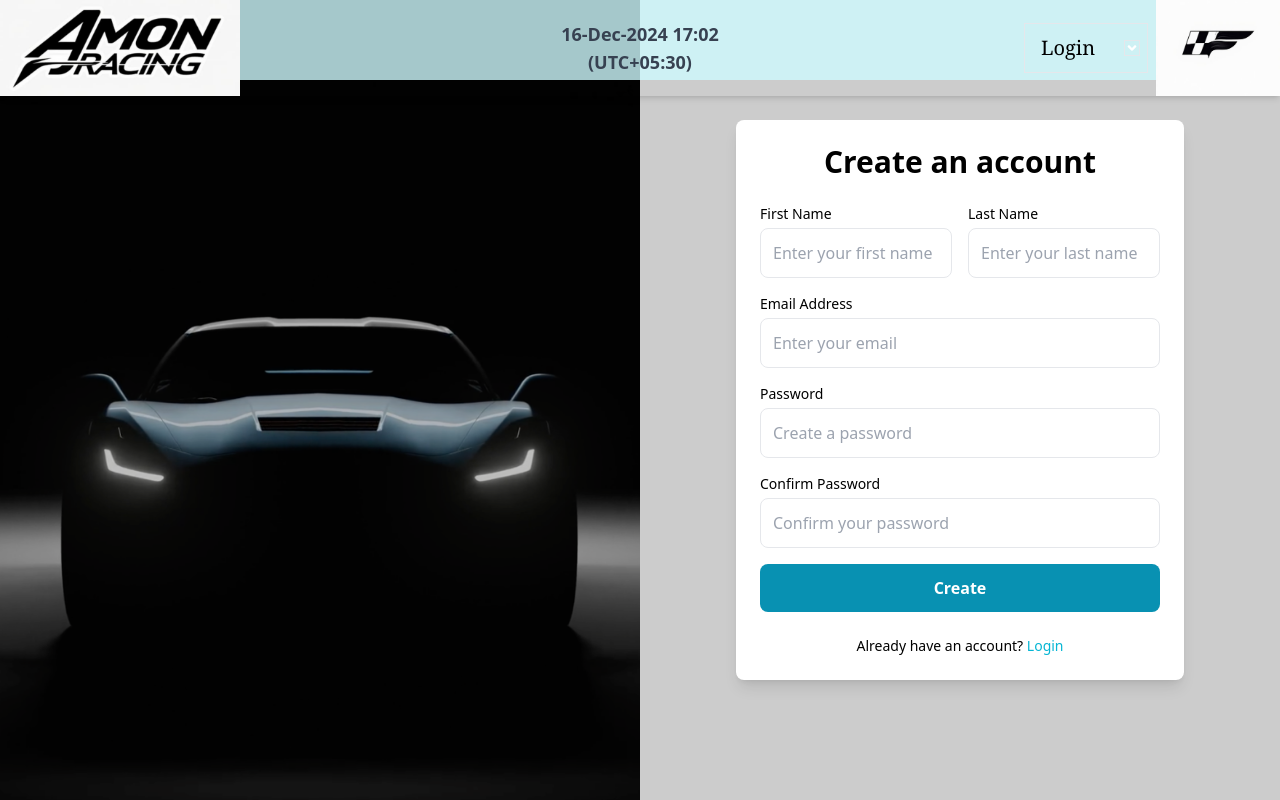
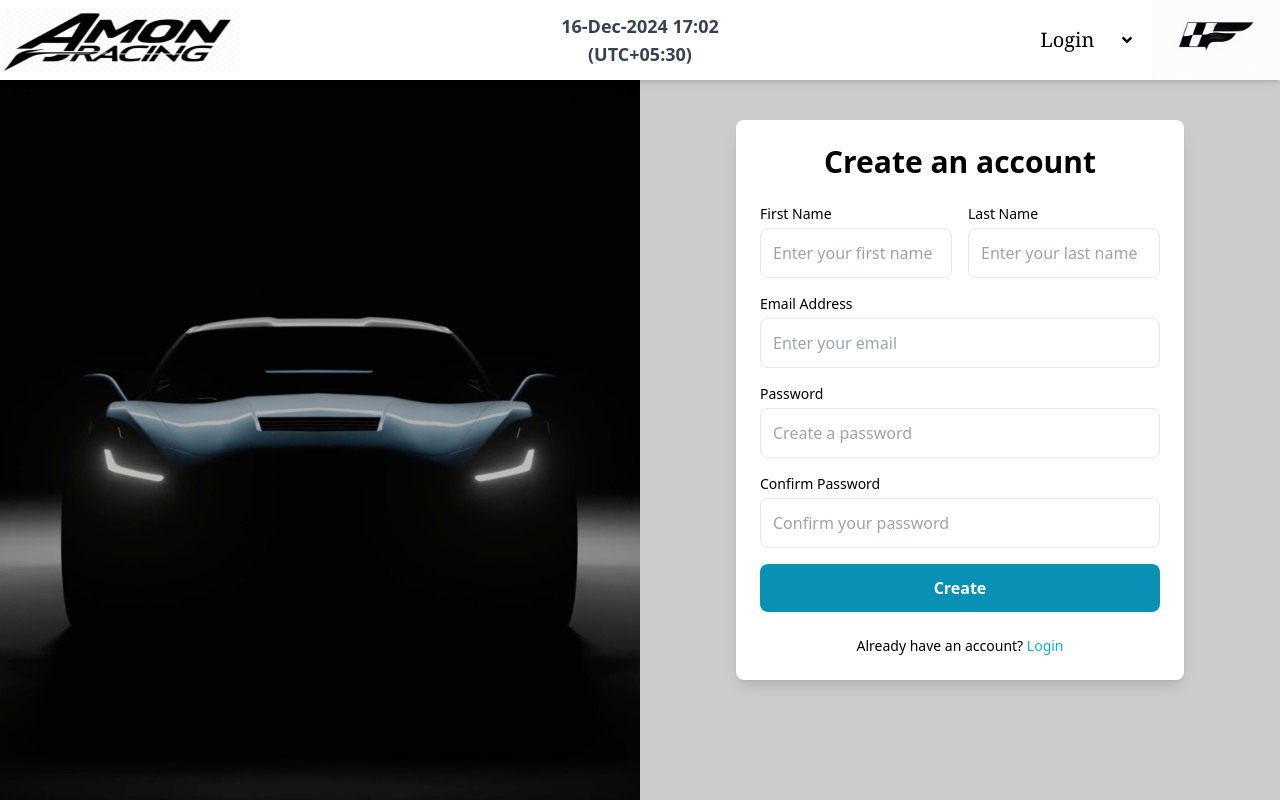
Before and after one commit to prasanthNasaka/InfinityAutomotiveUI, a React (Vite) app: page /signup in a window 1280 px wide. Built offline with nearby package versions, Linux system fonts and the light colour scheme.

Commit message:
added header in signup page

```diff
--- a/src/Components/Header.jsx
+++ b/src/Components/Header.jsx
@@ -1,17 +1,17 @@
-import flag from "../assets/race.jpeg";
+import flag from "../assets/amon.png";
 import photo from "../assets/flag.jpeg";
 import { IoIosMenu } from "react-icons/io";
 import { FaAngleDown } from "react-icons/fa";
 
 const Header = () => {
   return (
-    <section className="w-full h-24 flex justify-between items-center shadow-md   text-center font-thin">
+    <section className="w-full h-20 flex justify-between items-center shadow-md   text-center font-thin bg-white">
       <div className="h-full w-1/5 flex items-center phone:w-full iphone:w-full ">
         <div className="w-full h-full flex items-center  phone:justify-between iphone:justify-between lappy:justify-start  tab:justify-start  desk:justify-start ">
           <IoIosMenu className="w-16 h-9 cursor-pointer text-black hover:text-blue-500 hidden phone:block iphone:block tab:block " />
 
           <img
-            className="h-full w-60 iphone:w-28 object-cover phone:w-36"
+            className="h-16 w-60 iphone:w-28 object-fit phone:w-36 "
             src={flag}
             alt="Flag"
           />
@@ -21,7 +21,7 @@ const Header = () => {
 
       <div className="h-full w-1/5 flex items-center px-2 phone:hidden iphone:hidden ">
         <div className="w-full h-full flex justify-around items-center">
-          <span className="text-lg text-wrap text-gray-700 tab:text-lg font-bold">
+          <span className="text-lg text-wrap text-gray-700 tab:text-lg font-bold hover:underline hover:decoration-blue-500 cursor-pointer">
             16-Dec-2024 17:02 (UTC+05:30)
           </span>
         </div>
@@ -30,7 +30,7 @@ const Header = () => {
 
       <div className="h-full w-1/5 flex justify-center items-center phone:hidden iphone:hidden">
         <div className="w-full h-full flex justify-around items-center gap-2">
-          <div className="w-1/2 flex items-center phone:hidden iphone:hidden">
+          <div className="flex items-center phone:hidden iphone:hidden tab:hidden">
             <form className="relative w-full">
               <label className="sr-only" htmlFor="underline_select">
                 Underline select
@@ -38,21 +38,25 @@ const Header = () => {
               <div className="relative group flex justify-center items-center">
                 <select
                   id="underline_select"
-                  className="border font-serif block py-2.5 px-4 w-full text-black bg-transparent appearance-none focus:outline-none focus:ring-0 text-xl cursor-pointer"
+                  className=" font-serif block py-2.5 px-4 w-full text-black bg-transparent appearance-none focus:outline-none focus:ring-0 text-xl cursor-pointer"
                 >
                   <option selected>Login</option>
                   <option value="Register">Register</option>
                   <option value="Scrutiny">Scrutiny</option>
                   <option value="Accounts">Accounts</option>
                 </select>
-                <FaAngleDown className="absolute right-2 pointer-events-none border" />
+                <FaAngleDown className="absolute right-2 pointer-events-none text-black" />
 
                 <span className="absolute left-0 bottom-0 h-[4px] bg-blue-500 w-full origin-left scale-x-0 transition-transform duration-300 ease-in-out group-hover:scale-x-100"></span>
               </div>
             </form>
           </div>
 
-          <img className="h-24 w-1/2 object-cover" src={photo} alt="Photo" />
+          <img
+            className="h-full w-1/2 object-cover tab:w-full"
+            src={photo}
+            alt="Photo"
+          />
         </div>
       </div>
     </section>
--- a/src/Screens/Login.jsx
+++ b/src/Screens/Login.jsx
@@ -101,7 +101,7 @@ const Login = () => {
           </div>
         </div>
       </div>
-      <div className="w-full h-fit bg-cyan-700/50">
+      <div className="w-full h-fit bg-cyan-700/60">
         <Footer />
       </div>
     </section>
--- a/src/Screens/Signup.jsx
+++ b/src/Screens/Signup.jsx
@@ -5,12 +5,12 @@ import myImg from "../assets/Sport.png";
 const Signup = () => {
   return (
     <section className="w-full h-screen ">
-      <div className=" z-10 bg-cyan-100/80 h-20 w-full text-white fixed ">
+      <div className=" z-10  w-full text-white fixed ">
         <Header />
       </div>
-      <div className=" w-full h-screen flex flex-col 2xl:flex-row  lappy:flex-col lappy:bg-gradient-to-t to-gray-100 from-black absolute inset-0">
-        <div className="w-1/2 desk:w-full lappy:h-1/2  desk:h-full ">
-          <div className="h-screen lappy:h-full desk:h-full tab:h-full phone:h-full iphone:h-full">
+      <div className=" w-full h-full flex flex-col 2xl:flex-row  lappy:flex-col lappy:h-fit tab:h-full  lappy:bg-gradient-to-t to-gray-100 from-black absolute inset-0  phone:h-full iphone:h-fit ">
+        <div className="w-1/2 desk:w-full lappy:h-full  desk:h-full ">
+          <div className="  h-screen lappy:h-full desk:h-full tab:h-full phone:h-full iphone:h-full">
             <img
               src={myImg}
               alt="Moto Racing Background"
@@ -19,7 +19,7 @@ const Signup = () => {
           </div>
         </div>
         <div className=" w-1/2 flex justify-center flex-col  h-full items-center bg-black/20 desk:p-3 desk:w-full   ">
-          <div className="  w-full max-w-md p-6  rounded-lg shadow-lg bg-white lappy:relative  ">
+          <div className="  w-full max-w-md p-6  rounded-lg shadow-lg bg-white  ">
             <h1 className="text-3xl font-bold text-black text-center mb-6 ">
               Create an account{" "}
             </h1>
```
Also changed, not shown: src/assets/amon.png (added).
